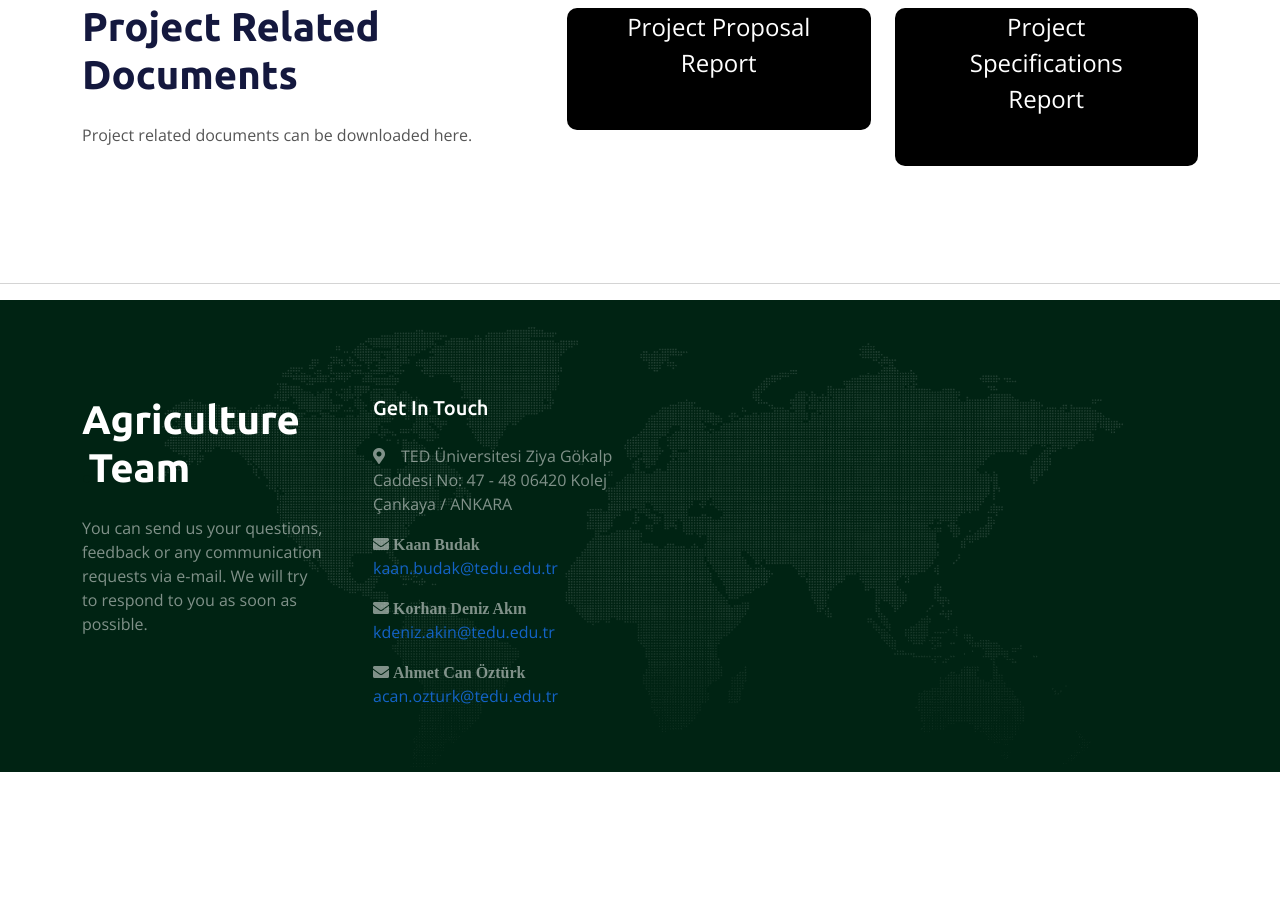
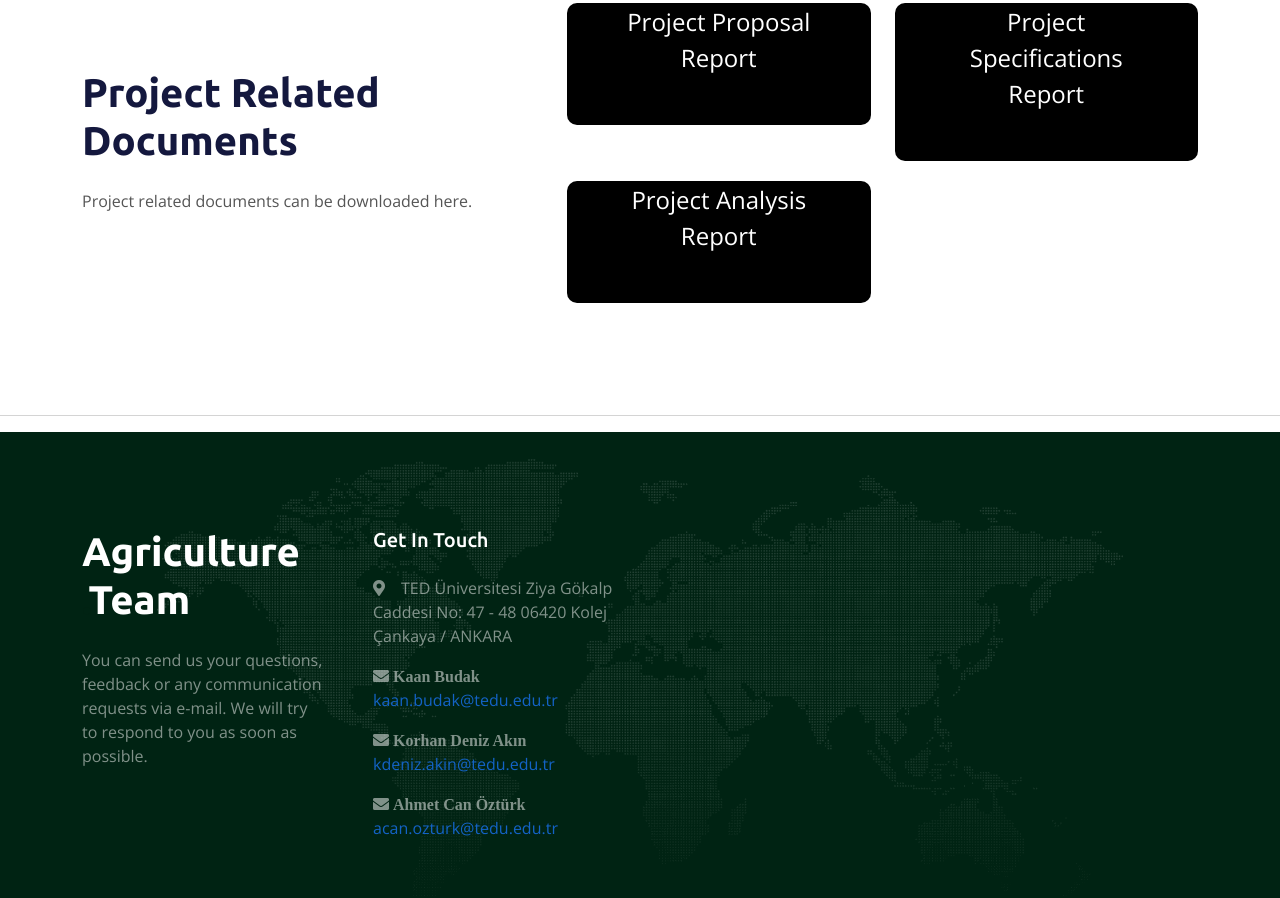
Before and after one commit to kdenizakin/agroautomated, a plain HTML site: page index.html in a window 1280 px wide. Shown: the part 3586-4484 px from the top of the page. Before the commit the page ends 4358 px from the top, so only its background shows below. Drawn offline with nearby package versions, Linux system fonts and the light colour scheme.

Commit message:
Analysis Report
Analysis Report siteye eklenmesi

```diff
--- a/index.html
+++ b/index.html
@@ -359,6 +359,19 @@
                       >Project Specifications Report</a>
                   </div>
                 </div>
+                <div class="col-6 wow fadeIn" data-wow-delay="0.1s" style="padding-top: 20px;
+                ">
+                  <div class="team-item bg-info text-center rounded p-5 pt-0" >
+                  <a
+                    href="project_related_files\CMPE 491 Senior Project – Project Analysis Report.pdf"
+                    class="mb-0 text-white fs-4"
+
+
+
+
+                    >Project Analysis Report</a>
+                </div>
+              </div>
 
 
             </div>
```
